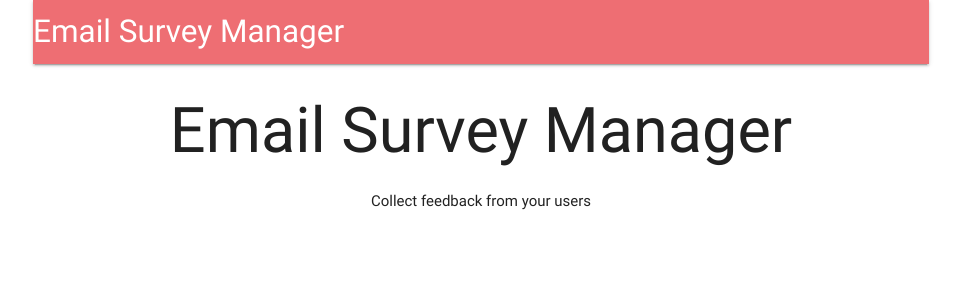
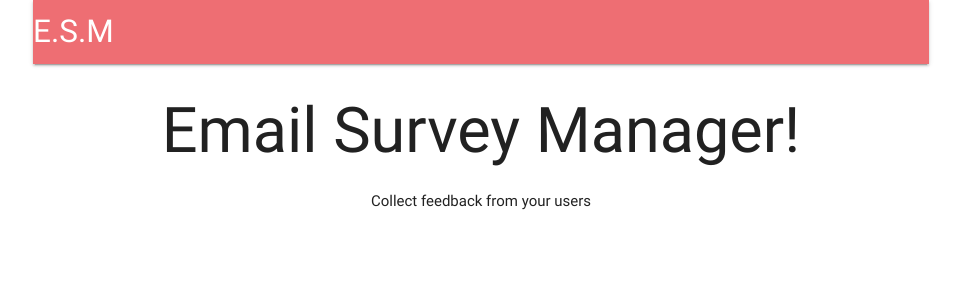
Before and after one commit to dacup72/email-survey-manager, a React (Create React App) app in the folder client/: page / in a window 1280 px wide. Shown: the top 300 px of the page, without its empty margins (159-1120 px from the left). Built offline with nearby package versions, Linux system fonts and the light colour scheme; no server answers.

Commit message:
Fixed up routes on landing and header components

```diff
--- a/client/src/components/Header.js
+++ b/client/src/components/Header.js
@@ -1,19 +1,19 @@
 import React, { Component } from 'react';
 import { connect } from 'react-redux';
+import { Link } from 'react-router-dom';
 
 class Header extends Component {
   // Determines content to show based on users login status
   renderContent() {
     switch (this.props.auth) {
       case null:
-      return;
+        return; // returns nothing if null
 
-      case false:;
-      return <li><a href="/auth/google">Login With Google</a></li>;
+      case false: ;
+        return <li><a href="/auth/google">Login With Google</a></li>;
 
       default:
         return <li><a href="/api/logout">Logout</a></li>;
-
     }
   }
 
@@ -23,7 +23,12 @@
     return (
       <nav>
         <div className="nav-wrapper">
-          <a className="left brand-logo">Email Survey Manager</a>
+          <Link
+            to={this.props.auth ? "/surveys" : "/"}
+            className="left brand-logo"
+          >
+            E.S.M
+          </Link>
           <ul id="nav-mobile" className="right hide-on-med-and-down">
             {this.renderContent()}
           </ul>
--- a/client/src/components/Landing.js
+++ b/client/src/components/Landing.js
@@ -3,7 +3,7 @@
 const Landing = () => {
   return (
     <div style={{ textAlign: 'center' }}>
-      <h1>Email Survey Manager</h1>
+      <h1>Email Survey Manager!</h1>
       Collect feedback from your users
     </div>
   );
```
